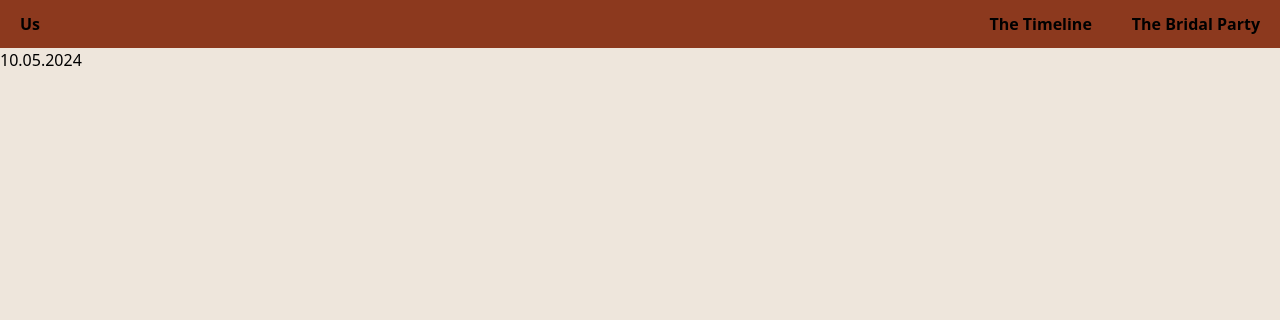
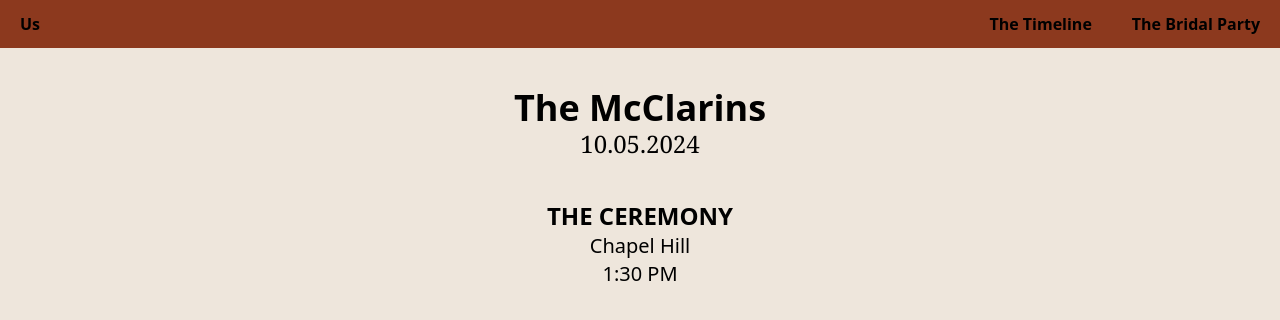
Before and after one commit to gnieb/wedding-cermony-site, a React (Create React App) app: page /timeline in a window 1280 px wide. Shown: the top 320 px of the page. Built offline with nearby package versions, Linux system fonts and the light colour scheme.

Commit message:
just the ceremony page

```diff
--- /dev/null
+++ b/src/pages/Ceremony.js
@@ -0,0 +1,20 @@
+export default function Ceremony () {
+    return(
+        <div>
+            <div className="pt-10 w-full font-bold text-4xl flex justify-center items-center">THE CEREMONY</div>
+            <div className=" font-serif w-full text-2xl flex justify-center items-center">Chapel Hill</div>
+            <div className=" font-serif w-full text-2xl flex justify-center items-center">1:30 PM</div>
+            {/* Event Timeline */}
+            <div>
+                <div className="flex pt-10 font-bold text-2xl w-full justify-center">Please enjoy the ceremony with us - we really want to see your faces, not your devices! As we tie the knot, please be our guest. Our photographer will take care of the rest!</div>
+                <div className="flex justify-center items-center text-center ">
+                    <div className="text-xl">
+                        <p>Chapel Hill</p>
+                        <p>1:30 PM</p>
+                    </div>
+                </div>
+            </div>
+
+        </div>
+    )
+}
--- a/src/pages/Timeline.js
+++ b/src/pages/Timeline.js
@@ -1,7 +1,19 @@
 export default function Timeline () {
     return(
         <div>
-            <div>10.05.2024</div>
+            <div className="pt-10 w-full font-bold text-4xl flex justify-center items-center">The McClarins</div>
+            <div className=" font-serif w-full text-2xl flex justify-center items-center">10.05.2024</div>
+            {/* Event Timeline */}
+            <div>
+                <div className="flex pt-10 font-bold text-2xl w-full justify-center">THE CEREMONY</div>
+                <div className="flex justify-center items-center text-center ">
+                    <div className="text-xl">
+                        <p>Chapel Hill</p>
+                        <p>1:30 PM</p>
+                    </div>
+                </div>
+            </div>
+
         </div>
     )
 }
```
